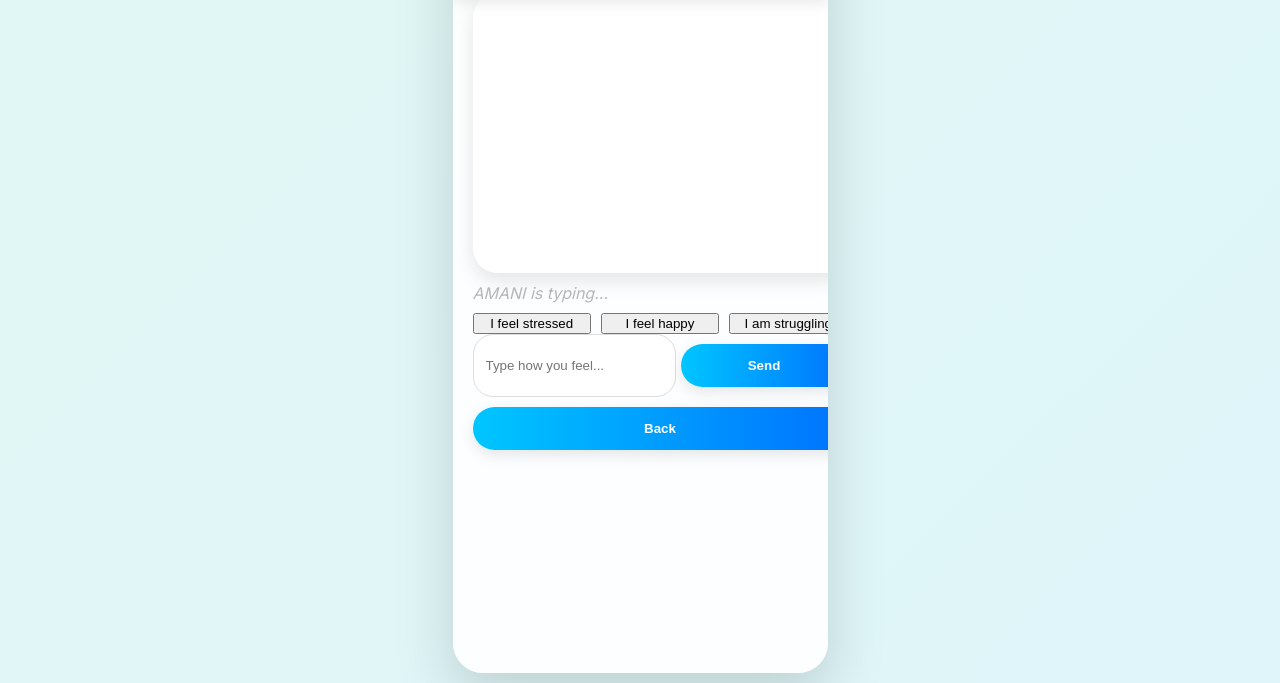
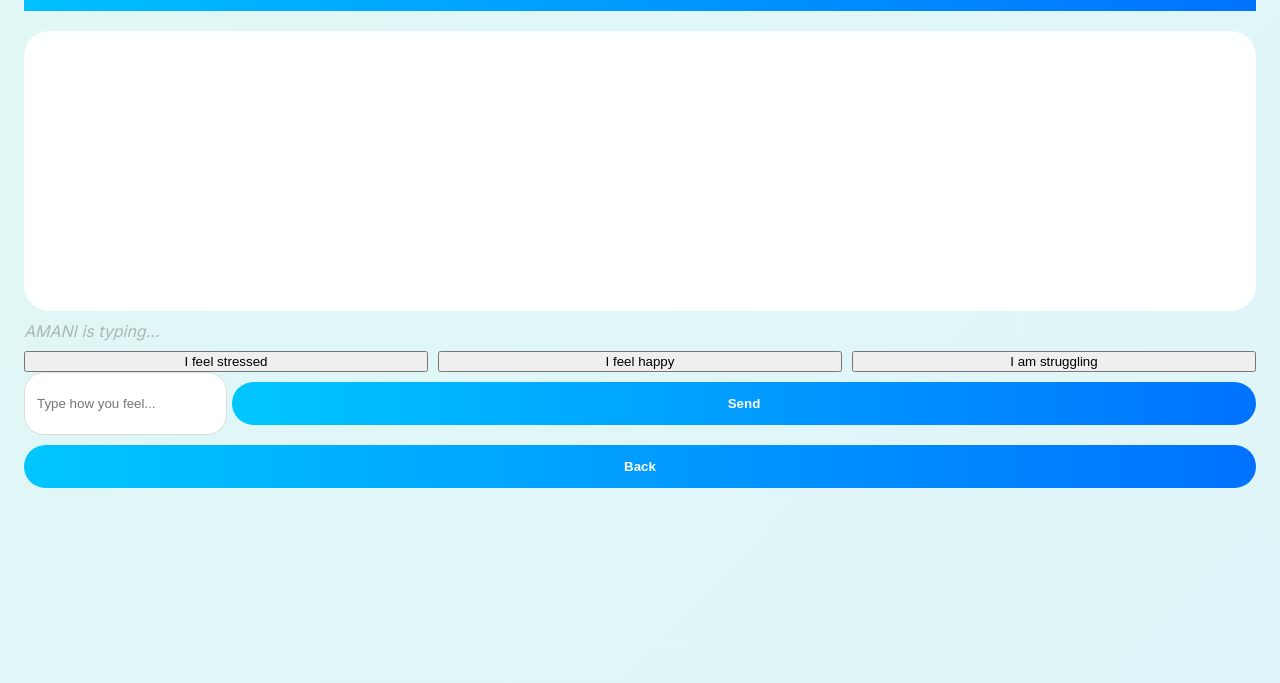
Before and after one commit to CosmicAmigo/amani, a website built with Vite: page chat.html in a window 1280 px wide. Shown: the part 117-800 px from the top of the page. Built offline with nearby package versions, Linux system fonts and the light colour scheme.

```diff
--- a/package.json
+++ b/package.json
@@ -11,6 +11,7 @@
     "vite": "^5.4.2"
   },
   "scripts": {
+    "start": "vite",
     "dev": "vite",
     "build": "vite build",
     "preview": "vite preview",
--- a/style.css
+++ b/style.css
@@ -2,29 +2,28 @@
   margin: 0;
   font-family: "Inter", sans-serif;
   background: linear-gradient(135deg, #e0f7f5, #dff5f9);
-  display: flex;
-  justify-content: center;
-  align-items: center;
-  height: 100vh;
-  overflow: hidden;
+  display: block;
+  min-height: 100vh;
+  overflow-x: hidden;
 }
 .app {
-  width: 375px;
-  height: 780px;
-  background: rgba(255, 255, 255, 0.95);
-  border-radius: 30px;
-  box-shadow: 0 25px 60px rgba(0, 0, 0, 0.15);
-  overflow: hidden;
-  display: flex;
-  flex-direction: column;
+  width: auto;
+  max-width: 100%;
+  min-height: auto;
+  background: transparent;
+  border-radius: 0;
+  box-shadow: none;
+  overflow: visible;
+  display: block;
   position: relative;
+  padding: 24px;
 }
 .header {
   padding: 20px;
   text-align: center;
   background: linear-gradient(135deg, #00c6ff, #0072ff);
   color: white;
-  box-shadow: 0 5px 15px rgba(0, 0, 0, 0.1);
+  box-shadow: none;
   z-index: 5;
 }
 .title {
@@ -39,24 +38,22 @@
 }
 .content {
   flex: 1;
-  padding: 20px;
-  overflow-y: auto;
-  position: absolute;
-  width: 100%;
-  height: calc(100% - 80px);
-  top: 80px;
-  left: 100%;
-  opacity: 0;
-  transition:
-    all 0.5s ease,
-    opacity 0.5s ease;
+  padding: 20px 0;
+  overflow: visible;
+  position: relative;
+  width: auto;
+  height: auto;
+  top: auto;
+  left: auto;
+  opacity: 1;
+  transition: none;
   z-index: 1;
   background: transparent;
 }
 .content.active {
-  left: 0;
+  left: auto;
   opacity: 1;
-  z-index: 2;
+  z-index: 1;
 }
 .button {
   background: linear-gradient(90deg, #00c6ff, #0072ff);
@@ -68,10 +65,8 @@
   width: 100%;
   cursor: pointer;
   border: none;
-  box-shadow: 0 5px 15px rgba(0, 0, 0, 0.1);
-  transition:
-    transform 0.2s,
-    box-shadow 0.2s;
+  box-shadow: none;
+  transition: transform 0.2s;
 }
 .button:hover {
   transform: scale(1.03);
@@ -135,7 +130,7 @@
   padding: 15px;
   height: 250px;
   overflow-y: auto;
-  box-shadow: 0 8px 20px rgba(0, 0, 0, 0.1);
+  box-shadow: none;
   margin-bottom: 10px;
 }
 .message-user {
@@ -209,7 +204,7 @@
   padding: 15px;
   border-radius: 20px;
   margin: 10px 0;
-  box-shadow: 0 5px 15px rgba(0, 0, 0, 0.05);
+  box-shadow: none;
   transition: all 0.3s ease;
 }
 .progress-bar {
@@ -244,7 +239,7 @@
 }
 .friend-list li:hover {
   transform: scale(1.05);
-  box-shadow: 0 5px 15px rgba(0, 0, 0, 0.1);
+  box-shadow: none;
 }
 .quick-replies {
   display: flex;
@@ -261,10 +256,10 @@
 }
 @keyframes highlightBtn {
   0% {
-    box-shadow: 0 5px 15px rgba(0, 0, 0, 0.1);
+    box-shadow: none;
   }
   100% {
-    box-shadow: 0 10px 25px rgba(0, 198, 255, 0.4);
+    box-shadow: none;
     transform: scale(1.05);
   }
 }
@@ -282,7 +277,7 @@
   color: white;
   padding: 10px 20px;
   border-radius: 20px;
-  box-shadow: 0 5px 15px rgba(0, 0, 0, 0.2);
+  box-shadow: none;
   opacity: 0;
   animation: popupAnim 0.5s forwards;
   z-index: 15;
```
